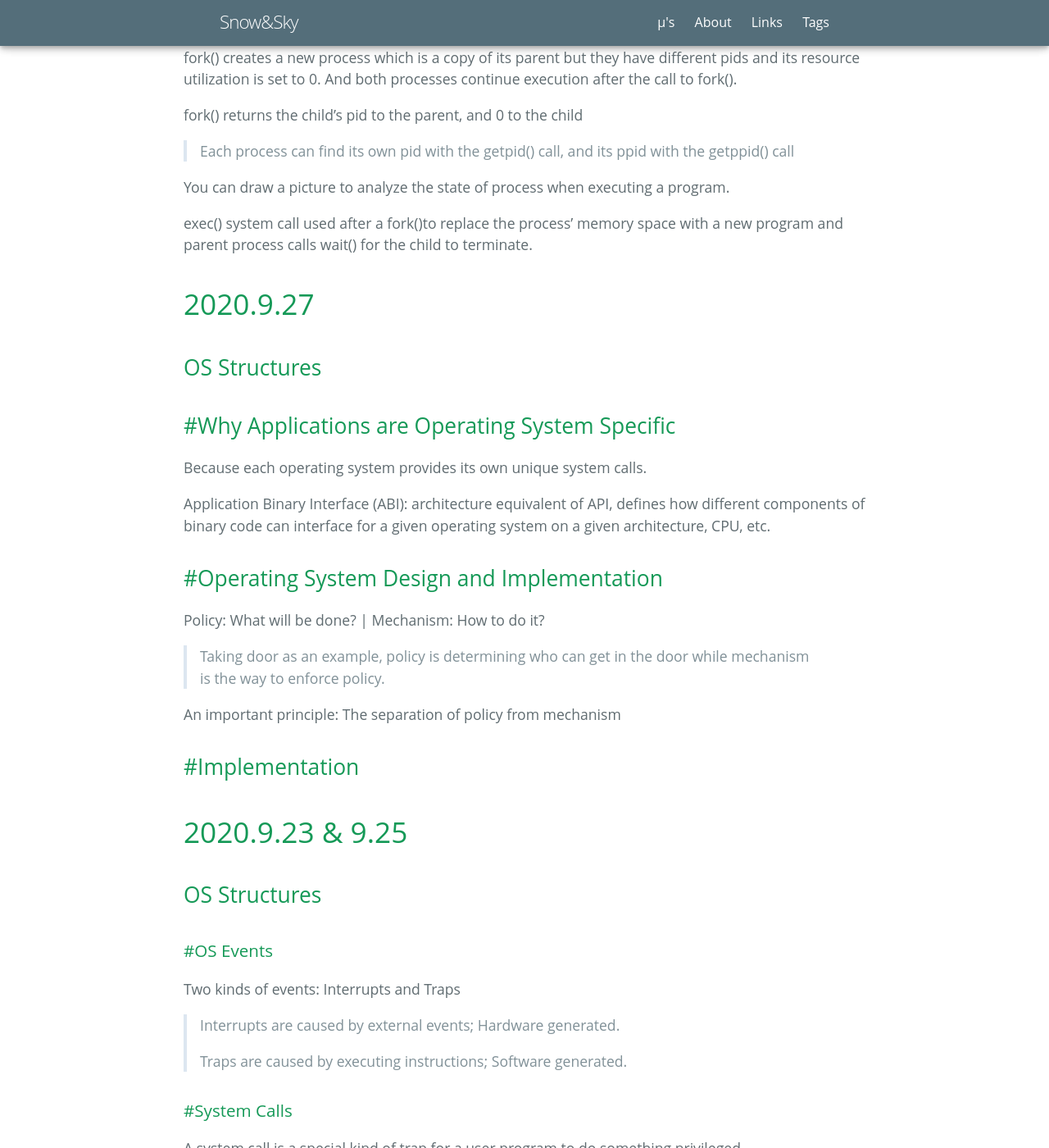
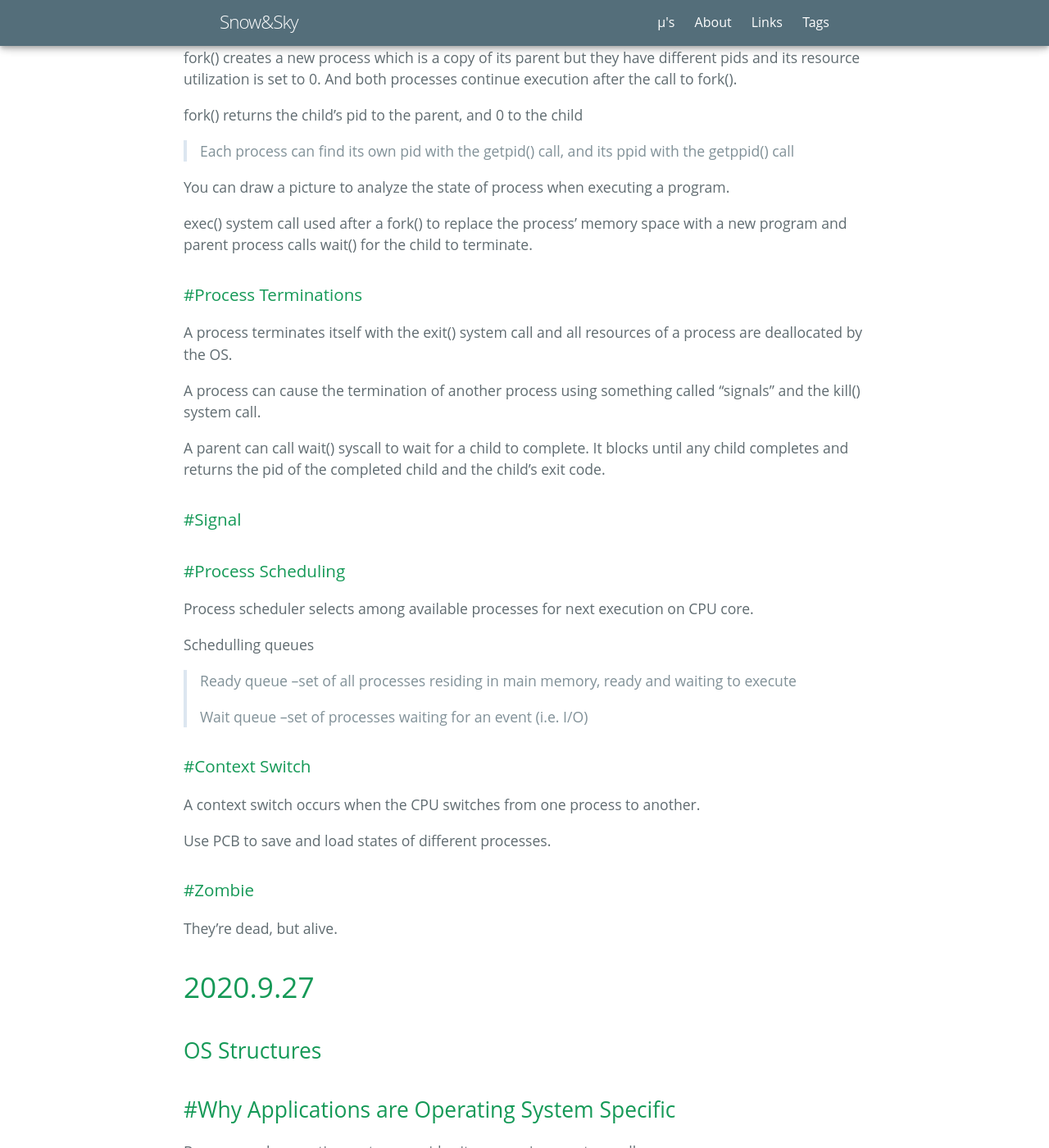
Before and after one commit to NishikinoSky/NishikinoSky.github.io, a Jekyll site: the page built from _posts/2020-10-16-Operating-System.md, in a window 1280 px wide and 1400 px high, scrolled down 1652 px. Shown: the whole window at 82% size. Built offline with Jekyll 4.4.1, drawn with Linux system fonts in a browser that asks for light colours; some web fonts are replaced.

Commit message:
Update 2020-10-16-Operating-System.md

```diff
--- a/_posts/2020-10-16-Operating-System.md
+++ b/_posts/2020-10-16-Operating-System.md
@@ -50,7 +50,34 @@ fork() returns the child’s pid to the parent, and 0 to the child
 
 You can draw a picture to analyze the state of process when executing a program.
 
-exec() system call used after a fork()to replace the process’ memory space with a new program and parent process calls wait() for the child to terminate.
+exec() system call used after a fork() to replace the process’ memory space with a new program and parent process calls wait() for the child to terminate.
+
+### #Process Terminations
+
+A process terminates itself with the exit() system call and all resources of a process are deallocated by the OS.
+
+A process can cause the termination of another process using something called “signals” and the kill() system call.
+
+A parent can call wait() syscall to wait for a child to complete. It blocks until any child completes and returns the pid of the completed child and the child’s exit code.
+
+### #Signal
+
+### #Process Scheduling
+Process scheduler selects among available processes for next execution on CPU core.
+
+Schedulling queues
+
+>Ready queue –set of all processes residing in main memory, ready and waiting to execute
+>
+>Wait queue –set of processes waiting for an event (i.e. I/O)
+
+### #Context Switch
+A context switch occurs when the CPU switches from one process to another.
+
+Use PCB to save and load states of different processes.
+
+### #Zombie
+They’re dead, but alive.
 
 
 
```
